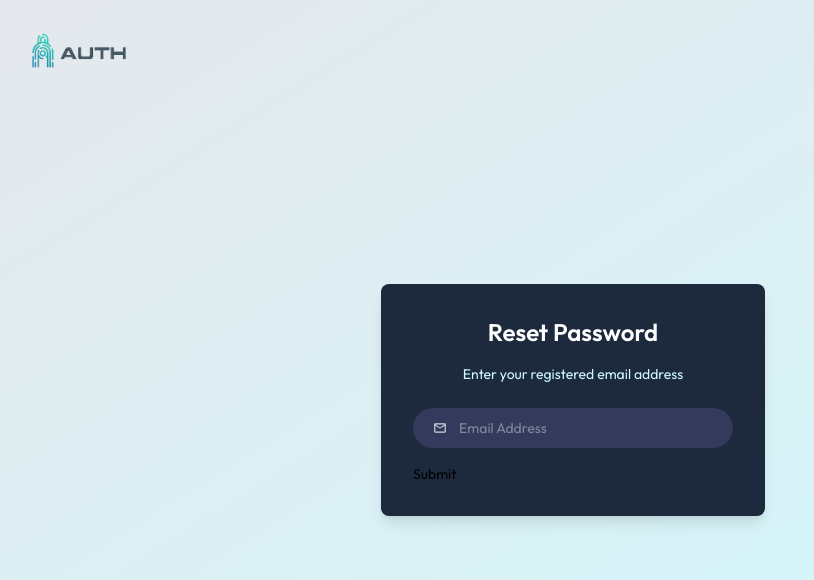
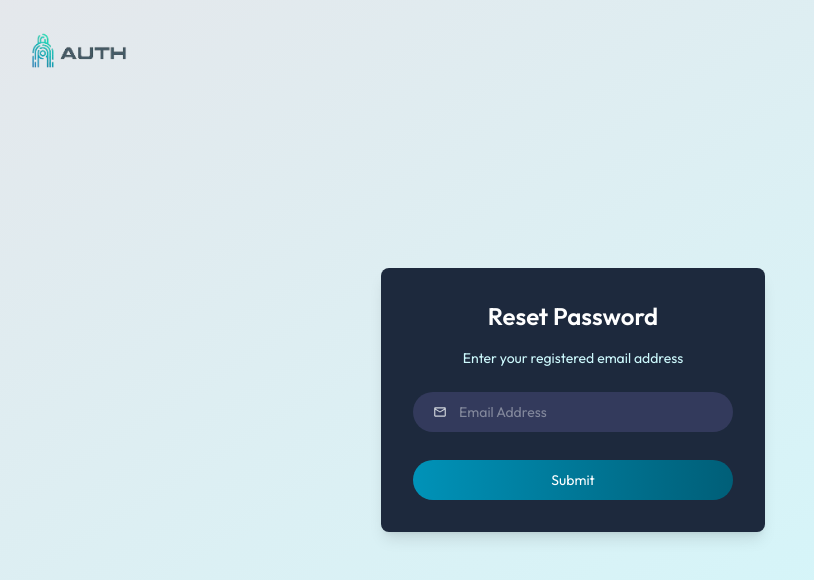
Before and after one commit to kelvinnmuia/mern-auth-system, a React (Vite) app in the folder client/: page /reset-password in a window 1280 px wide. Shown: the top 580 px of the page, without its empty margins (67-881 px from the left). Built offline with nearby package versions, Linux system fonts and the light colour scheme; no server answers.

Commit message:
changed the button color to gradient

```diff
--- a/client/src/pages/ResetPassword.jsx
+++ b/client/src/pages/ResetPassword.jsx
@@ -24,7 +24,8 @@ function ResetPassword() {
         className='bg-transparent outline-none text-gray-300'
         value={email} onChange={e => setEmail(e.target.value)} required />
       </div>
-      <button>Submit</button>
+      <button className="w-full py-2.5 bg-gradient-to-r from-cyan-600
+      to-cyan-800 text-white rounded-full mt-3">Submit</button>
       </form>
     </div>
   )
```
